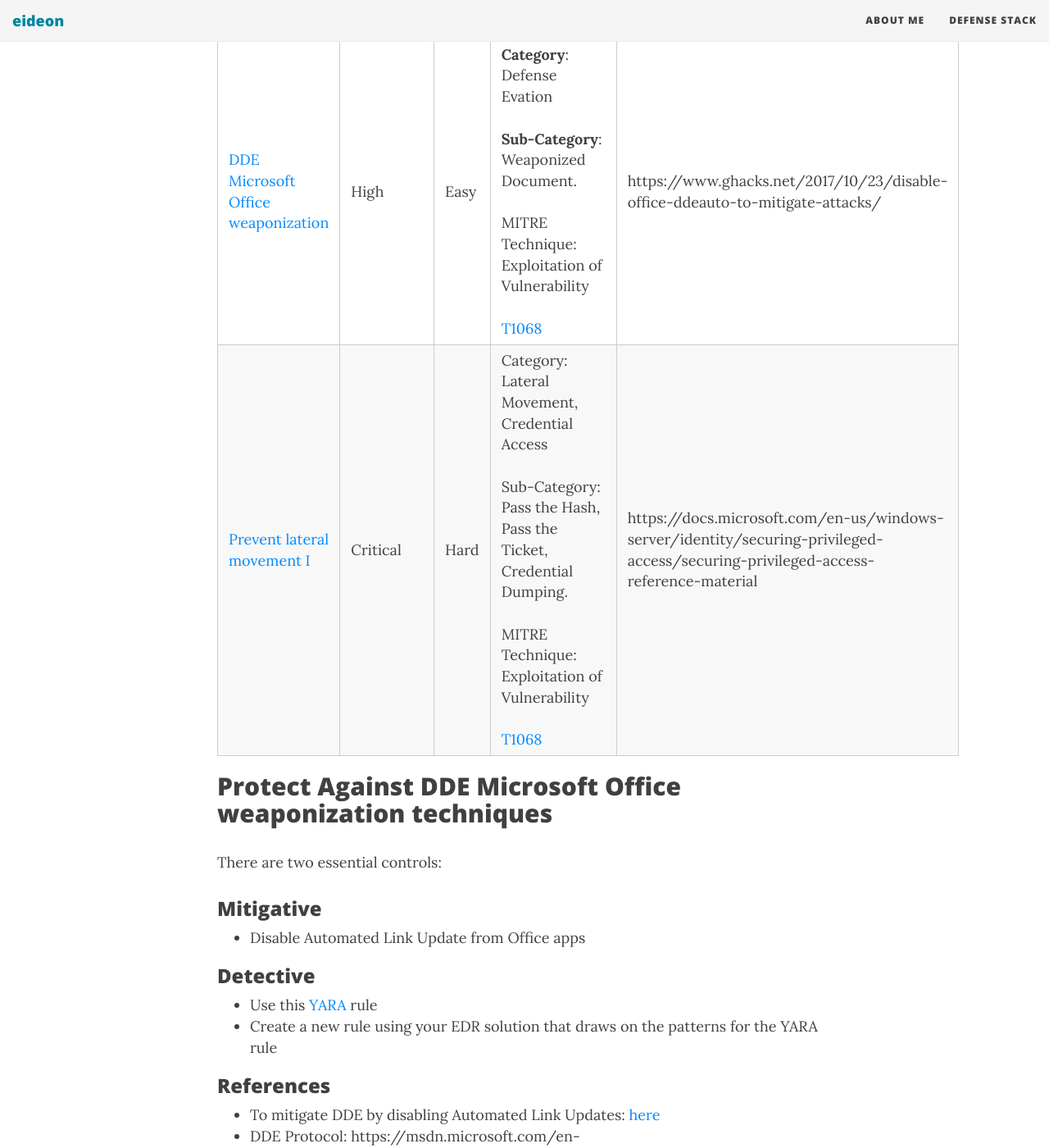
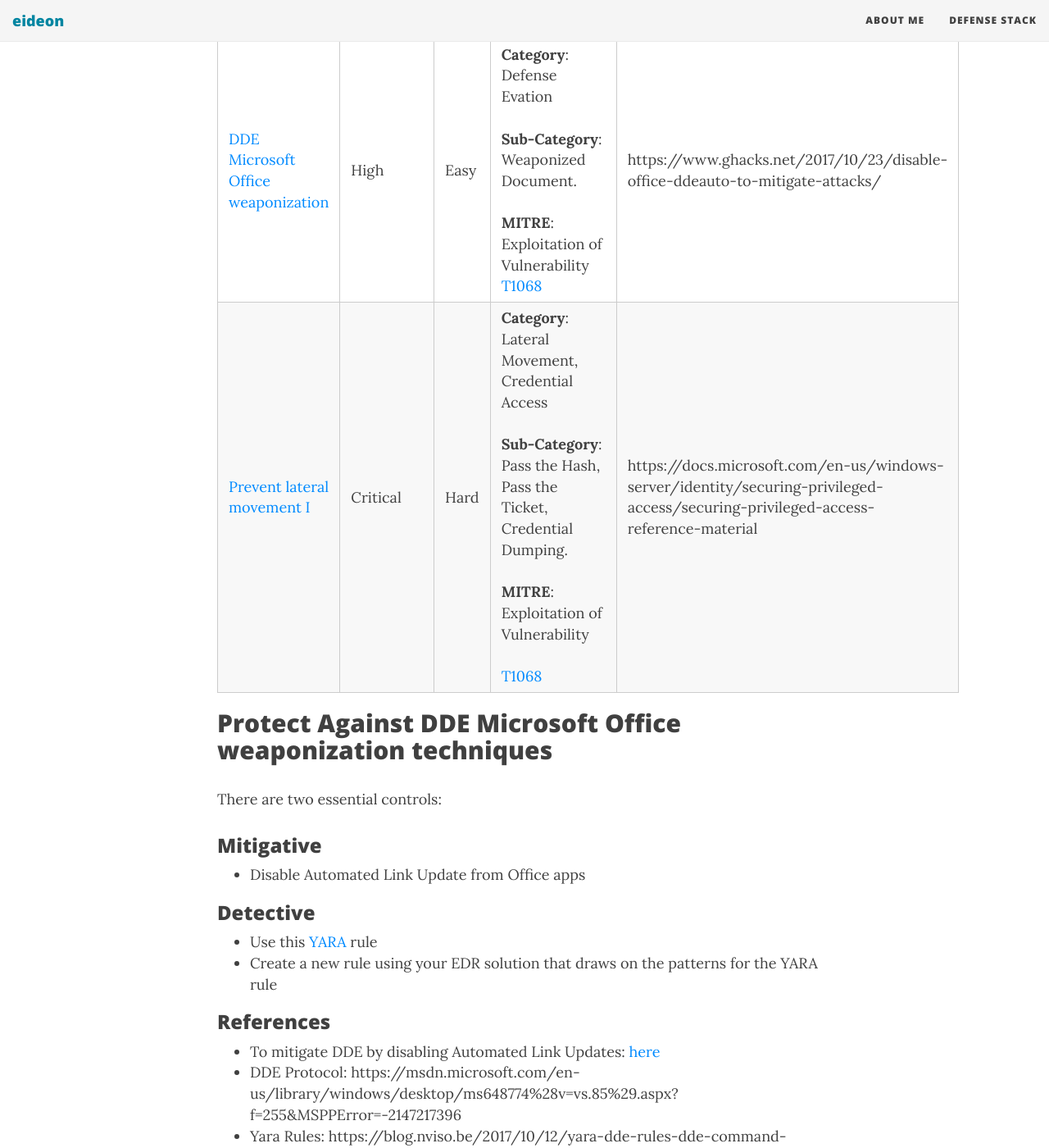
Before and after one commit to darkquasar/darkquasar.github.io, a Jekyll site: the page built from Threat_Protection_Stack.md, in a window 1280 px wide and 1400 px high, scrolled down 923 px. Shown: the whole window at 82% size. Built offline with Jekyll 4.4.1, drawn with Linux system fonts in a browser that asks for light colours; nearby versions of some CDN libraries; comment, search, counter and statistics services are not loaded.

Commit message:
Update Threat_Protection_Stack.md

```diff
--- a/Threat_Protection_Stack.md
+++ b/Threat_Protection_Stack.md
@@ -12,10 +12,10 @@
 # Summary
 This is my collection of detective and mitigating security controls as it results from personal research. The general idea is to classify these controls into categories and rank them so that they can be applied selectively in any corporative environment. As the list grows, I will develop a framework that will encapsulate everything in a table. Eventually this will also be retrievable in JSON format.
 
-| Topic                                                                                                                                               | Criticality | ID   | TTP Categorization                                                                                                                                                                                                                               | References                                                                                                                        |
-|-----------------------------------------------------------------------------------------------------------------------------------------------------|-------------|------|--------------------------------------------------------------------------------------------------------------------------------------------------------------------------------------------------------------------------------------------------|-----------------------------------------------------------------------------------------------------------------------------------|
-| [DDE Microsoft Office weaponization](https://www.eideon.com/Threat_Protection_Stack/#protect-against-dde-microsoft-office-weaponization-techniques) | High        | Easy | **Category**: Defense Evation <br><br> **Sub-Category**: Weaponized Document. <br><br> MITRE Technique: Exploitation of Vulnerability <br><br> [T1068](https://attack.mitre.org/wiki/Technique/T1068)                                            | https://www.ghacks.net/2017/10/23/disable-office-ddeauto-to-mitigate-attacks/                                                     |
-| [Prevent lateral movement I](https://www.eideon.com/Threat_Protection_Stack/#prevent_credential_harvesting_and_lateral_movement_in_AD_Environment)  | Critical    | Hard | Category: Lateral Movement, Credential Access <br><br> Sub-Category: Pass the Hash, Pass the Ticket, Credential Dumping. <br><br> MITRE Technique: Exploitation of Vulnerability <br><br> [T1068](https://attack.mitre.org/wiki/Technique/T1068) | https://docs.microsoft.com/en-us/windows-server/identity/securing-privileged-access/securing-privileged-access-reference-material |
+| Topic                                                                                                                                               | Criticality | ID   | TTP Categorization                                                                                                                                                                                                                                 | References                                                                                                                        |
+|-----------------------------------------------------------------------------------------------------------------------------------------------------|-------------|------|----------------------------------------------------------------------------------------------------------------------------------------------------------------------------------------------------------------------------------------------------|-----------------------------------------------------------------------------------------------------------------------------------|
+| [DDE Microsoft Office weaponization](https://www.eideon.com/Threat_Protection_Stack/#protect-against-dde-microsoft-office-weaponization-techniques) | High        | Easy | **Category**: Defense Evation <br><br> **Sub-Category**: Weaponized Document. <br><br> **MITRE**: Exploitation of Vulnerability [T1068](https://attack.mitre.org/wiki/Technique/T1068)                                                             | https://www.ghacks.net/2017/10/23/disable-office-ddeauto-to-mitigate-attacks/                                                     |
+| [Prevent lateral movement I](https://www.eideon.com/Threat_Protection_Stack/#prevent_credential_harvesting_and_lateral_movement_in_AD_Environment)  | Critical    | Hard | **Category**: Lateral Movement, Credential Access <br><br> **Sub-Category**: Pass the Hash, Pass the Ticket, Credential Dumping. <br><br> **MITRE**: Exploitation of Vulnerability <br><br> [T1068](https://attack.mitre.org/wiki/Technique/T1068) | https://docs.microsoft.com/en-us/windows-server/identity/securing-privileged-access/securing-privileged-access-reference-material |
 
 
 ## Protect Against DDE Microsoft Office weaponization techniques
```
Also changed, not shown: other parts of Threat_Protection_Stack.md (+1 -1 lines).
